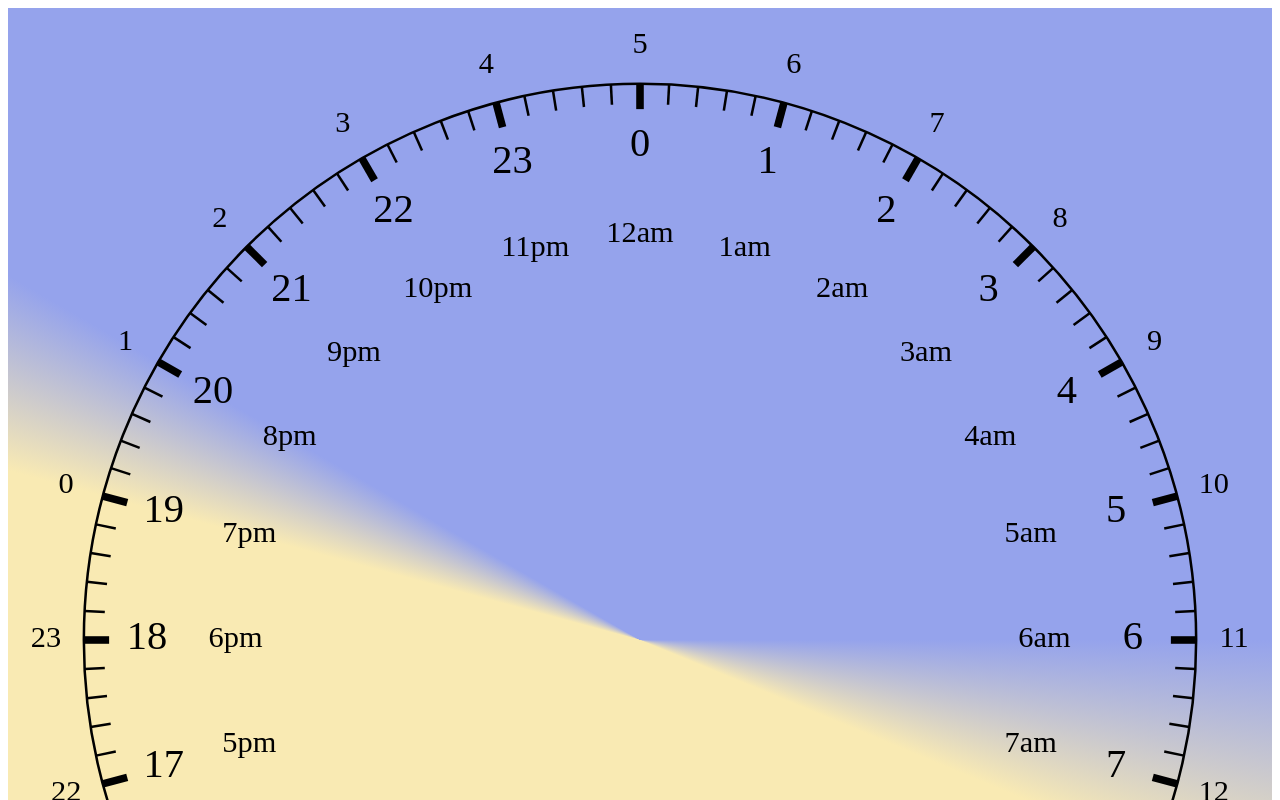
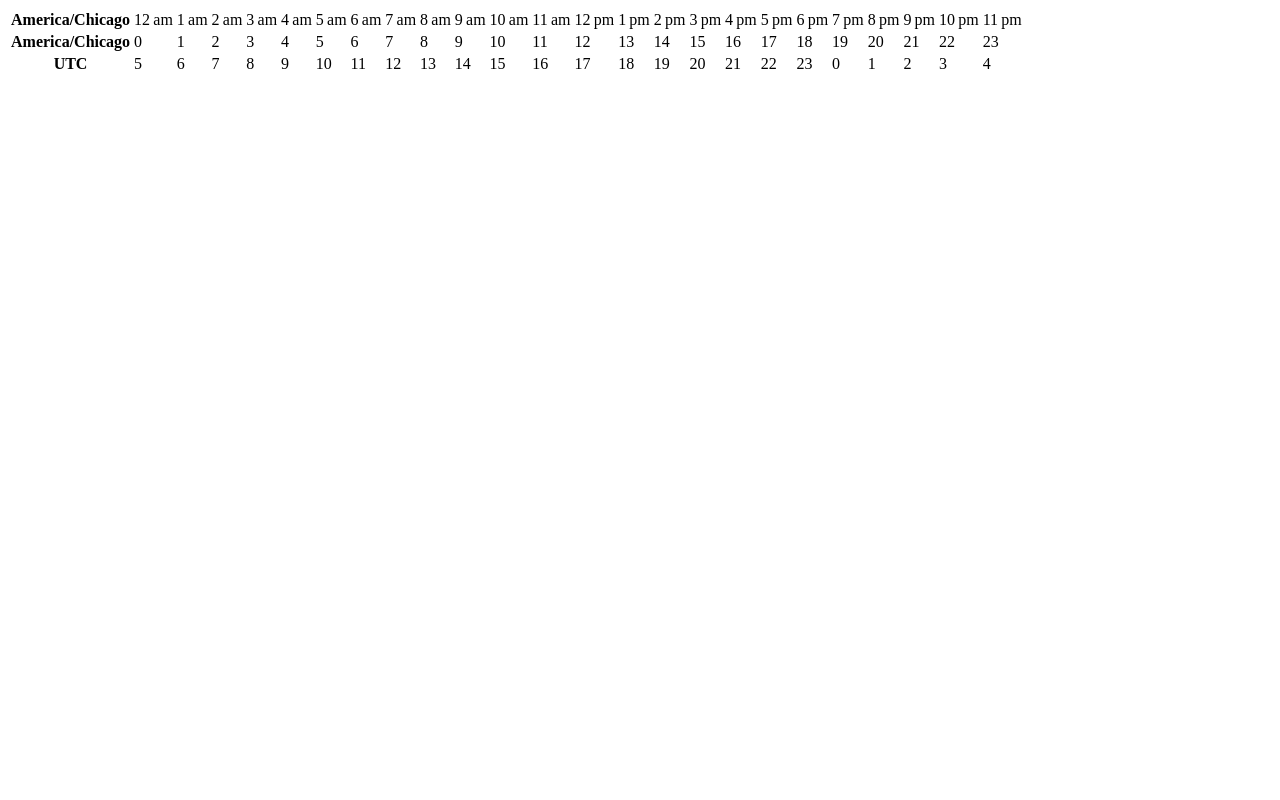
Before and after one commit to joshuatshaffer/time-zone-clock, a React (Vite) app: page / in a window 1280 px wide. Shown: the top 800 px of the page. Built offline with nearby package versions, Linux system fonts and the light colour scheme.

Commit message:
Add linear clock.

```diff
--- a/src/App.tsx
+++ b/src/App.tsx
@@ -1,5 +1,36 @@
-import { Clock } from "./Clock";
+export function App() {
+  return (
+    <>
+      <table>
+        <tbody>
+          <tr>
+            <th>America/Chicago</th>
+            {Array.from({ length: 24 }).map((_, i) => {
+              const h = i;
+              const [h12, m] =
+                h >= 12 ? ([h - 12, "pm"] as const) : ([h, "am"] as const);
 
-export function App() {
-  return <Clock />;
+              return (
+                <td>
+                  {h12 == 0 ? 12 : h12}&thinsp;{m}
+                </td>
+              );
+            })}
+          </tr>
+          <tr>
+            <th>America/Chicago</th>
+            {Array.from({ length: 24 }).map((_, i) => (
+              <td>{i}</td>
+            ))}
+          </tr>
+          <tr>
+            <th>UTC</th>
+            {Array.from({ length: 24 }).map((_, i) => (
+              <td>{(i + 5) % 24}</td>
+            ))}
+          </tr>
+        </tbody>
+      </table>
+    </>
+  );
 }
```
